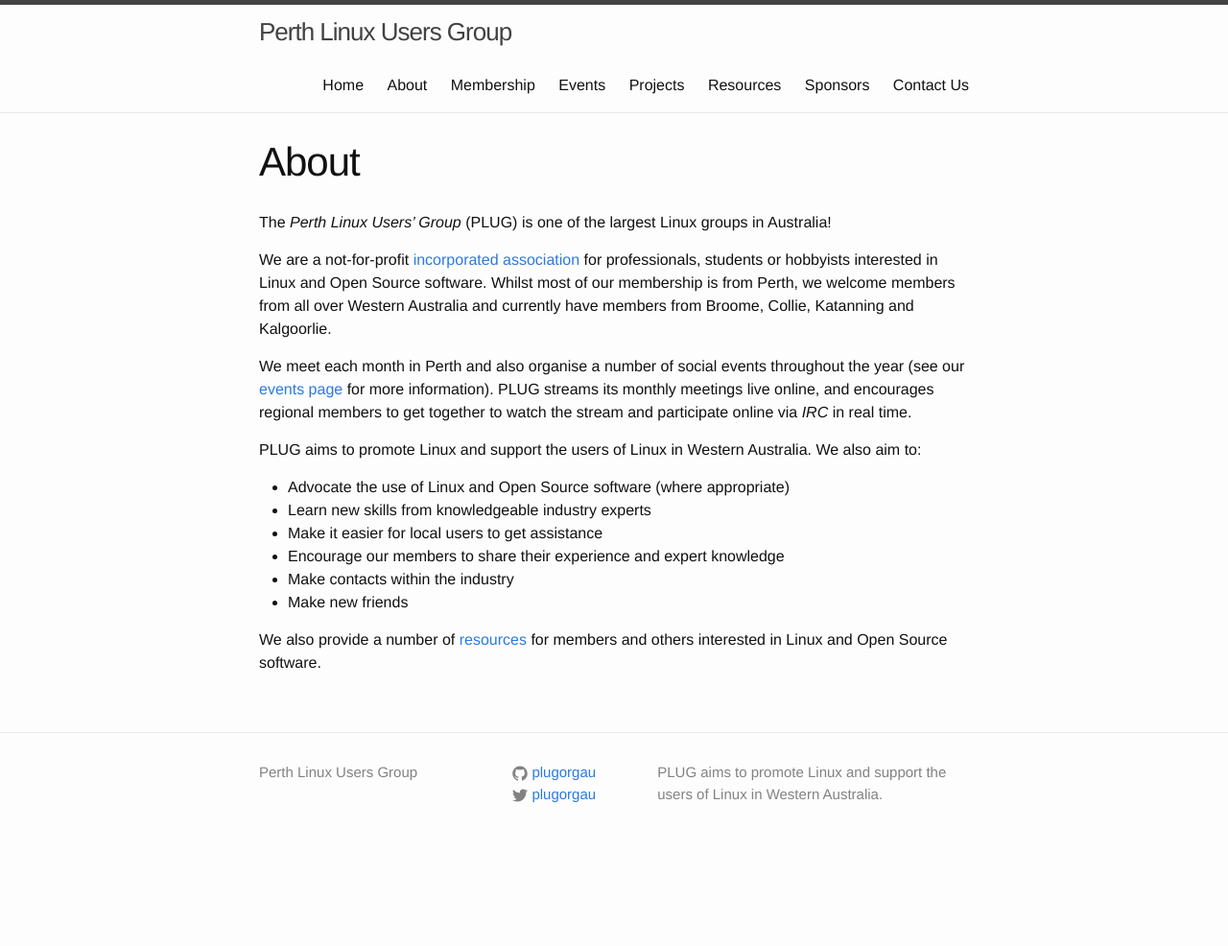
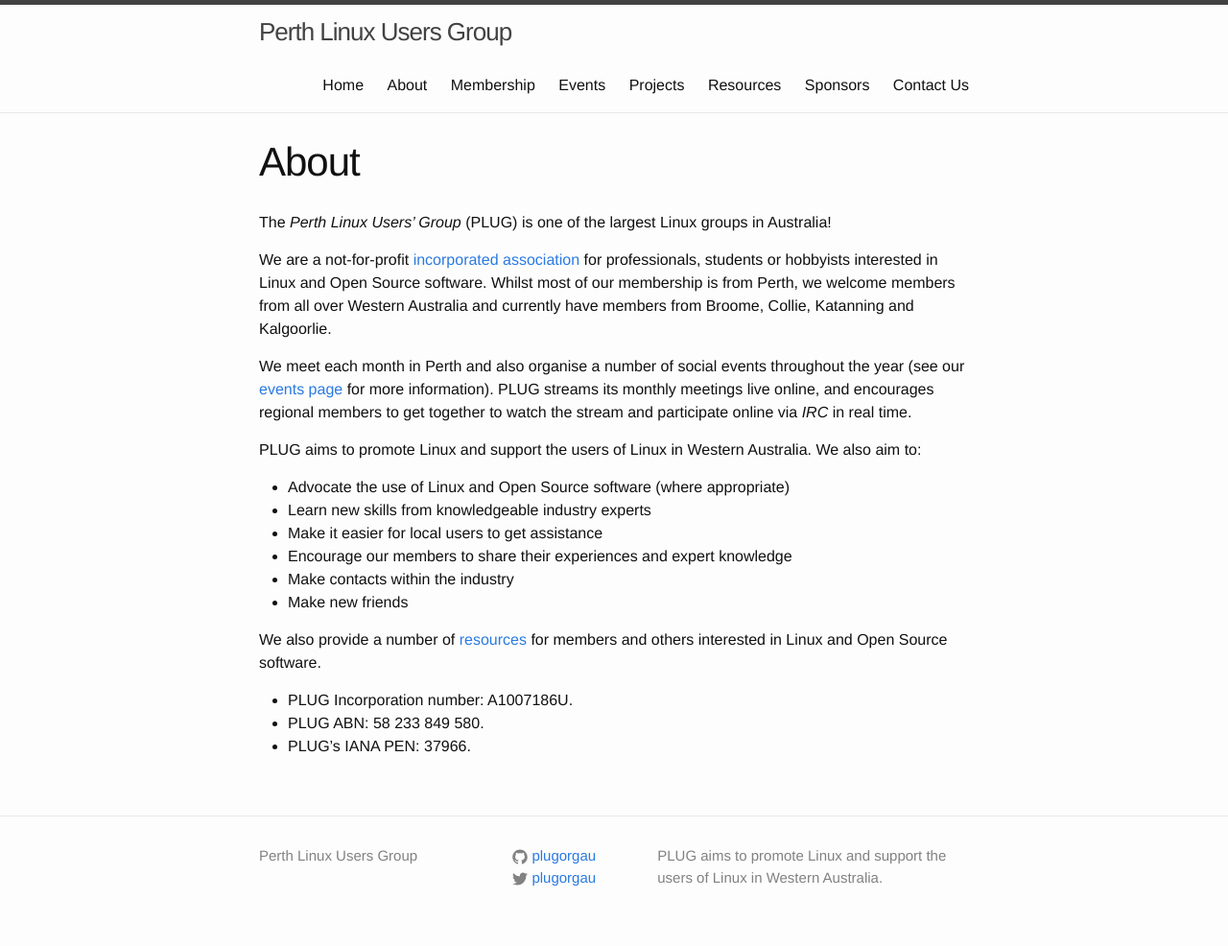
Before and after one commit to plugorgau/plugorgau.github.io, a Jekyll site: the page built from pages/about/about.md, in a window 1280 px wide. Shown: the whole page at 96% size. Built offline with Jekyll 4.4.1, drawn with Linux system fonts in a browser that asks for light colours; before the commit the page ends 900 px from its top, so only the background shows below that.

Commit message:
made experience into experiences, added legal stuff at bottom

```diff
--- a/pages/about/about.md
+++ b/pages/about/about.md
@@ -15,8 +15,12 @@ PLUG aims to promote Linux and support the users of Linux in Western Australia.
 *   Advocate the use of Linux and Open Source software (where appropriate)
 *   Learn new skills from knowledgeable industry experts
 *   Make it easier for local users to get assistance
-*   Encourage our members to share their experience and expert knowledge
+*   Encourage our members to share their experiences and expert knowledge
 *   Make contacts within the industry
 *   Make new friends
 
 We also provide a number of [resources]({{ site.baseurl }}/resources/) for members and others interested in Linux and Open Source software.
+
+*   PLUG Incorporation number: A1007186U.
+*   PLUG ABN: 58 233 849 580.
+*   PLUG's IANA PEN: 37966.
```
